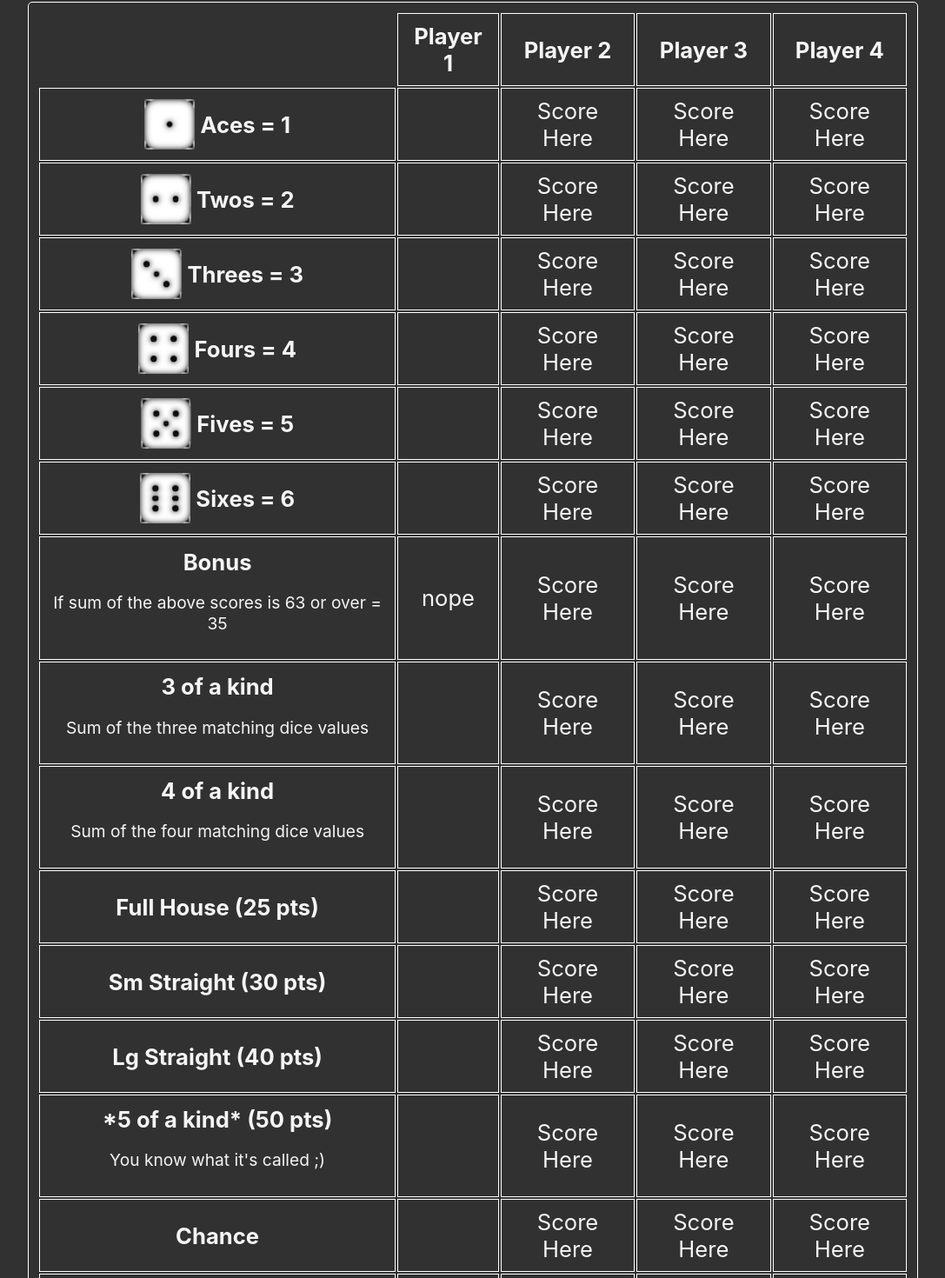
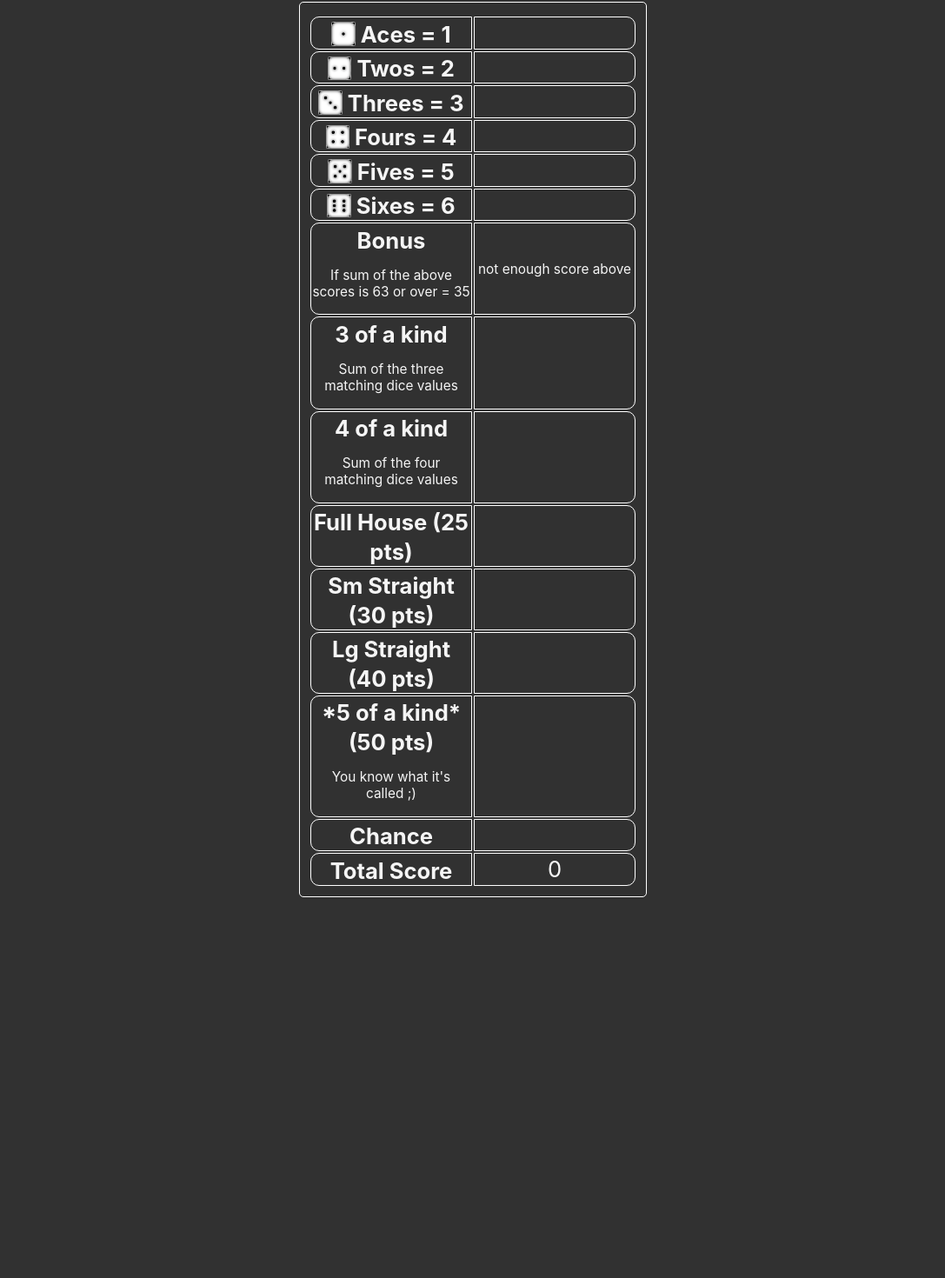
Before and after one commit to aaron-G18/dice-game, a React (Create React App) app: page / in a window 1280 px wide. Shown: the part 238-1708 px from the top of the page at 87% size, without its empty margins (96-1183 px from the left). After the commit the page ends 1270 px from the top, so only its background shows below. Built offline with nearby package versions, Linux system fonts and the light colour scheme.

Commit message:
updated production build

```diff
--- a/src/App.css
+++ b/src/App.css
@@ -47,7 +47,7 @@ body {
   text-align: center;
   margin: auto;
   padding: 5px;
-  border: 2px solid #313131;
+  border: 2px solid black;
   border-radius: 10px;
 }
 
--- a/src/App.js
+++ b/src/App.js
@@ -44,15 +44,6 @@ class App extends Component {
       totalScore: 0
     };
   }
-
-//////// ****** TO DO LIST ********* ////////////
-/////////////////////////////////////////////////
-/////////////////////////////////////////////////
-//
-// - Instructions. Maybe a pop-up modal from a button?
-// - Restart game button?
-// - high score? maybe store a cookie with high score so persists?
-// - multi-player?
 
 
 
@@ -303,8 +294,10 @@ calcBonusScore = () => {
   let topSum = topScores.reduce(this.sumFunc);
   console.log("topSum = ", topSum);
   this.setState({topSum: topSum});
-  if (topSum > 63) {
-    this.setState({bonusScore: 35})
+  if (topSum >= 63) {
+    this.setState({bonusScore: 35}, () => {
+      this.calcTotalScore();
+    });
   }
 };
 
--- a/src/components/Instructions/index.js
+++ b/src/components/Instructions/index.js
@@ -1,8 +1,5 @@
 import React, { Component } from "react";
 import "./style.css";
-
-
-//////////  make instructions a modal pup-up  ////////////
 
 
 class Instructions extends Component {
@@ -13,11 +10,12 @@ class Instructions extends Component {
         };
     }
 
-    /// functions here
+    // Function to show modal
     showModal = () => {
         this.setState({showModal: true});
     };
 
+    // Function to hide modal
     hideModal = () => {
         this.setState({showModal: false});
     };
--- a/src/components/Scorecard/index.js
+++ b/src/components/Scorecard/index.js
@@ -9,16 +9,14 @@ function Scorecard(props) {
                 <thead>
                     <tr>
                         <th id="blank-th"></th>
-                        <th>Player 1</th>
-                        <th>Player 2</th>
-                        <th>Player 3</th>
-                        <th>Player 4</th>
+                        <th id="blank-th"></th>
+
                     </tr>
                 </thead>
                 <tbody>
                 {/* Aces row */}
                     <tr>
-                        <td>
+                        <td className="cat">
                             <img className="die-img" src="./images/one.png" alt="1 on die face"></img><h3 className="cat-label">   Aces = 1</h3>
                         </td>
                         <td>
@@ -29,13 +27,10 @@ function Scorecard(props) {
                                 /> :
                                 props.acesScore}
                         </td>
-                        <td>Score Here</td>
-                        <td>Score Here</td>
-                        <td>Score Here</td>
                     </tr>
                 {/* Twos row */}
                     <tr>
-                        <td>
+                        <td className="cat">
                             <img className="die-img" src="./images/two.png" alt="2 on die face"></img><h3 className="cat-label">   Twos = 2</h3>
                         </td>
                         <td>
@@ -46,13 +41,10 @@ function Scorecard(props) {
                                 /> :
                                 props.twosScore}
                         </td>
-                        <td>Score Here</td>
-                        <td>Score Here</td>
-                        <td>Score Here</td>
                     </tr>
                 {/* Threes row */}
                     <tr>
-                        <td>
+                        <td className="cat">
                             <img className="die-img" src="./images/three.png" alt="3 on die face"></img><h3 className="cat-label">   Threes = 3</h3>
                         </td>
                         <td>
@@ -63,13 +55,10 @@ function Scorecard(props) {
                                 /> :
                                 props.threesScore}
                         </td>
-                        <td>Score Here</td>
-                        <td>Score Here</td>
-                        <td>Score Here</td>
                     </tr>
                 {/* Fours row */}
                     <tr>
-                        <td>
+                        <td className="cat">
                             <img className="die-img" src="./images/four.png" alt="4 on die face"></img><h3 className="cat-label">   Fours = 4</h3>
                         </td>
                         <td>
@@ -80,13 +69,10 @@ function Scorecard(props) {
                                 /> :
                                 props.foursScore}
                         </td>
-                        <td>Score Here</td>
-                        <td>Score Here</td>
-                        <td>Score Here</td>
                     </tr>
                 {/* Fives row */}
                     <tr>
-                        <td>
+                        <td className="cat">
                             <img className="die-img" src="./images/five.png" alt="5 on die face"></img><h3 className="cat-label">   Fives = 5</h3>
                         </td>
                         <td>
@@ -97,13 +83,10 @@ function Scorecard(props) {
                                 /> :
                                 props.fivesScore}
                         </td>
-                        <td>Score Here</td>
-                        <td>Score Here</td>
-                        <td>Score Here</td>
                     </tr>
                 {/* Sixes row */}
                     <tr>
-                        <td>
+                        <td className="cat">
                             <img className="die-img" src="./images/six.png" alt="6 on die face"></img><h3 className="cat-label">   Sixes = 6</h3>
                         </td>
                         <td>
@@ -114,24 +97,18 @@ function Scorecard(props) {
                                 /> :
                                 props.sixesScore}
                         </td>
-                        <td>Score Here</td>
-                        <td>Score Here</td>
-                        <td>Score Here</td>
                     </tr>
                 {/* Bonus row */}
                     <tr>
-                        <td>
+                        <td className="cat">
                             <h3 className="cat-label">Bonus</h3>
                             <p className="description">If sum of the above scores is 63 or over = 35</p>
                         </td>
-                        <td>{props.bonusScore === 35 ? 35 : "nope"}</td>
-                        <td>Score Here</td>
-                        <td>Score Here</td>
-                        <td>Score Here</td>
+                        <td>{props.bonusScore === 35 ? 35 : <p className="description">not enough score above</p>}</td>
                     </tr>
                 {/* 3 of a kind row */}
                     <tr>
-                        <td>
+                        <td className="cat">
                             <h3 className="cat-label">3 of a kind</h3>
                             <p className="description">Sum of the three matching dice values</p>
                         </td>
@@ -143,13 +120,10 @@ function Scorecard(props) {
                                 /> :
                                 props.threeKindScore}
                         </td>
-                        <td>Score Here</td>
-                        <td>Score Here</td>
-                        <td>Score Here</td>
                     </tr>
                 {/* 4 of a kind row */}
                     <tr>
-                        <td>
+                        <td className="cat">
                             <h3 className="cat-label">4 of a kind</h3>
                             <p className="description">Sum of the four matching dice values</p>
                         </td>
@@ -161,13 +135,10 @@ function Scorecard(props) {
                                 /> :
                                 props.fourKindScore}
                         </td>
-                        <td>Score Here</td>
-                        <td>Score Here</td>
-                        <td>Score Here</td>
                     </tr>
                 {/* Full House row */}
                     <tr>
-                        <td>
+                        <td className="cat">
                             <h3 className="cat-label">Full House (25 pts)</h3>
                         </td>
                         <td>
@@ -178,13 +149,10 @@ function Scorecard(props) {
                                 /> :
                                 props.fullHouseScore}
                         </td>
-                        <td>Score Here</td>
-                        <td>Score Here</td>
-                        <td>Score Here</td>
                     </tr>
                 {/* Sm Straight row */}
                     <tr>
-                        <td>
+                        <td className="cat">
                             <h3 className="cat-label">Sm Straight (30 pts)</h3>
                         </td>
                         <td>
@@ -195,13 +163,10 @@ function Scorecard(props) {
                                 /> :
                                 props.smStrScore}
                         </td>
-                        <td>Score Here</td>
-                        <td>Score Here</td>
-                        <td>Score Here</td>
                     </tr>
                 {/* Lg Straight row */}
                     <tr>
-                        <td>
+                        <td className="cat">
                             <h3 className="cat-label">Lg Straight (40 pts)</h3>
                         </td>
                         <td>
@@ -212,13 +177,10 @@ function Scorecard(props) {
                                 /> :
                                 props.lgStrScore}
                         </td>
-                        <td>Score Here</td>
-                        <td>Score Here</td>
-                        <td>Score Here</td>
                     </tr>
                 {/* 5 of a kind row */}
                     <tr>
-                        <td>
+                        <td className="cat">
                             <h3 className="cat-label">*5 of a kind* (50 pts)</h3>
                             <p className="description">You know what it's called  ;)</p>
                         </td>
@@ -230,13 +192,10 @@ function Scorecard(props) {
                                 /> :
                                 props.fiveKindScore}
                         </td>
-                        <td>Score Here</td>
-                        <td>Score Here</td>
-                        <td>Score Here</td>
                     </tr>
                 {/* Chance row */}
                     <tr>
-                        <td>
+                        <td className="cat">
                             <h3 className="cat-label">Chance</h3>
                         </td>
                         <td>
@@ -247,21 +206,15 @@ function Scorecard(props) {
                                 /> :
                                 props.chanceScore}
                         </td>
-                        <td>Score Here</td>
-                        <td>Score Here</td>
-                        <td>Score Here</td>
                     </tr>
                 {/* Total Score row */}
                     <tr>
-                        <td>
+                        <td className="cat">
                             <h3 className="cat-label">Total Score</h3>
                         </td>
                         <td>
                             {props.totalScore}
                         </td>
-                        <td>Score Here</td>
-                        <td>Score Here</td>
-                        <td>Score Here</td>
                     </tr>
                 </tbody>
             </table>
--- a/src/components/Scorecard/style.css
+++ b/src/components/Scorecard/style.css
@@ -1,13 +1,17 @@
-table, th, td {
+table {
+    table-layout: fixed;
+    width: 400px;
+    padding: 10px;
+    margin: auto;
     border: 1px solid white;
-    padding: 10px;
+    border-radius: 5px;
     font-size: 2vw;
 }
 
-table {
-    width: 80%;
-    margin: auto;
-    border-radius: 5px;
+th, td {
+    width: 100px;
+    border: 1px solid white;
+    border-radius: 0 10px 10px 0;
 }
 
 tr {
@@ -16,6 +20,7 @@ tr {
 
 #blank-th {
     border: none;
+    width: 75px;
 }
 
 .categories {
@@ -24,11 +29,7 @@ tr {
 }
 
 .cat {
-    width: 20%;
-    height: 100%;
-    border: 1px solid white;
-    padding: 10px;
-    float: left;
+    border-radius: 10px 0 0 10px;
 }
 
 .cat-label {
@@ -50,7 +51,7 @@ tr {
 
 
 .description {
-    font-size: 1.5vw;
+    font-size: 1.2vw;
 }
 
 .clear {
```
Also changed, not shown: 10 other files (tests, documents, lock files or other folders).
